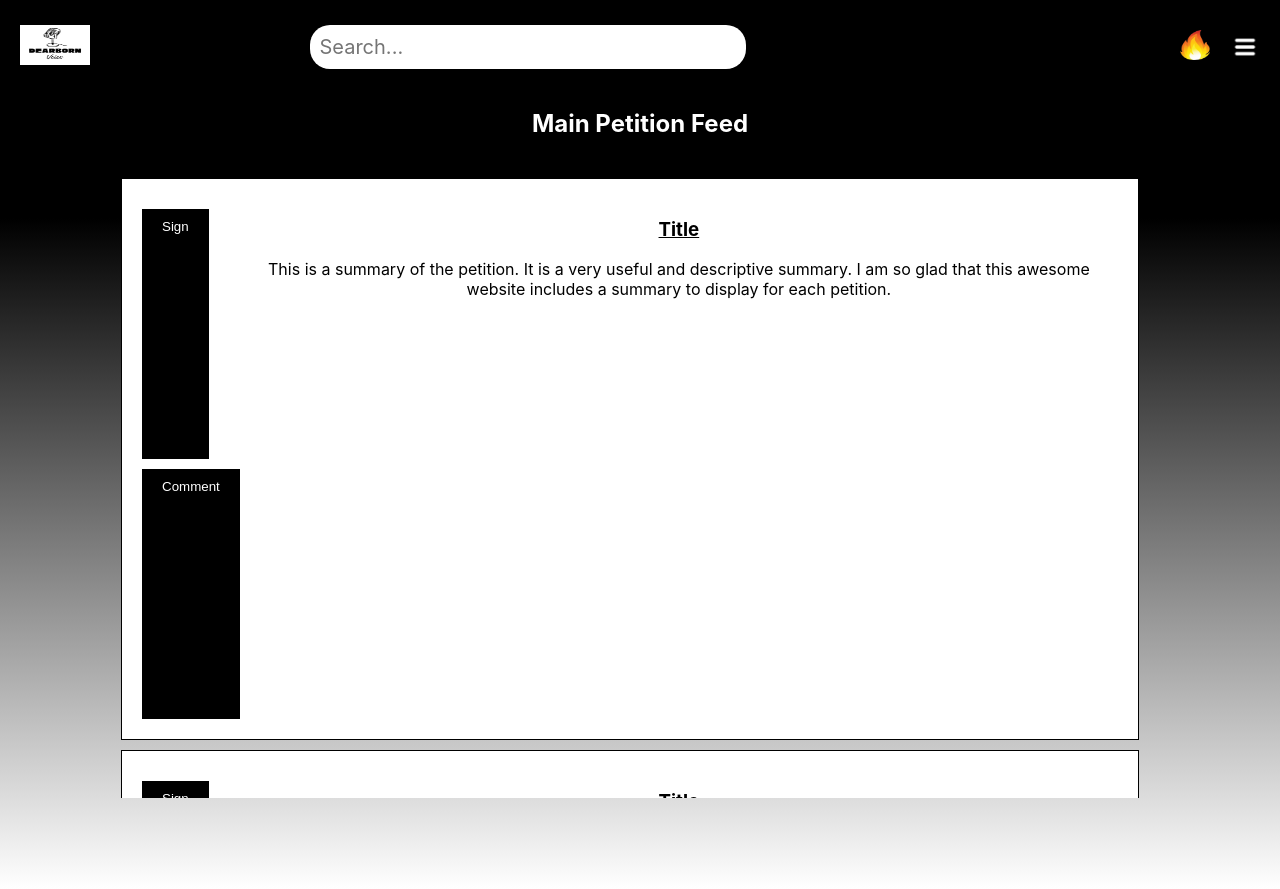
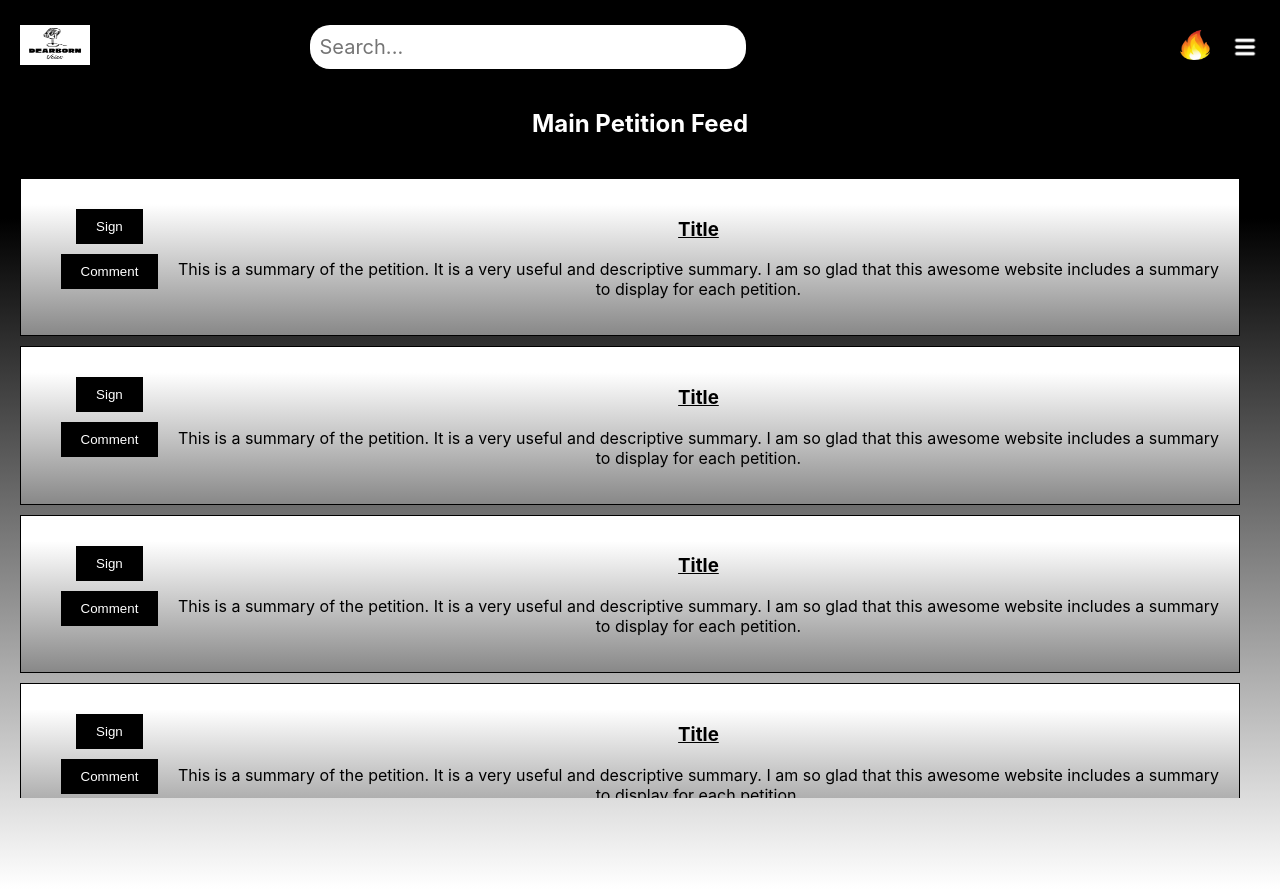
Before and after one commit to jacobmarch/CIS435-WebTech-Project, a React (Create React App) app in the folder frontend/: page / in a window 1280 px wide. Built offline with nearby package versions, Linux system fonts and the light colour scheme; no server answers.

Commit message:
Fixed display of petition cards on main feed

```diff
--- a/frontend/src/pages/MainFeed.js
+++ b/frontend/src/pages/MainFeed.js
@@ -21,7 +21,7 @@ const MainFeed = () => {
 
                <div className="petitions-container" style={{ flexGrow: '1', overflowY: 'hidden', background: 'linear-gradient(180deg, #000 16.15%, #FFF 100%)', color: 'white' }}>
                     <h2>Main Petition Feed</h2>
-                    <div className="petitions-list" style={{
+                    <div className="petition-list" style={{
                          overflowY: 'auto', // Enable scrolling
                          maxHeight: 'calc(100vh - 200px)', // Set maximum height (viewport height minus some offset)
                          display: 'flex',
@@ -51,22 +51,18 @@ const PetitionCard = () => {
        padding: '10px 20px',
        border: 'none',
        cursor: 'pointer',
-          marginTop: '10px',
-          display: 'flex',
-          flexDirection: 'column',
-          height: '250px'
+       marginTop: '10px'
      };
 
    return (
      <div className="petition-card" style={{
-               background: 'white',
+         background: 'linear-gradient(180deg, #FFF 16.15%, #888 100%)',
          color: 'black',
          marginBottom: '10px',
          padding: '20px',
          display: 'flex',
          justifyContent: 'space-between',
          border: '1px solid black',
-               width: '80%',
          }}>
        <div className="petition-actions">
          <button className="sign" style={actionButtonStyles}>Sign</button>
```
Lines whose indentation alone changed are shown as unchanged.
